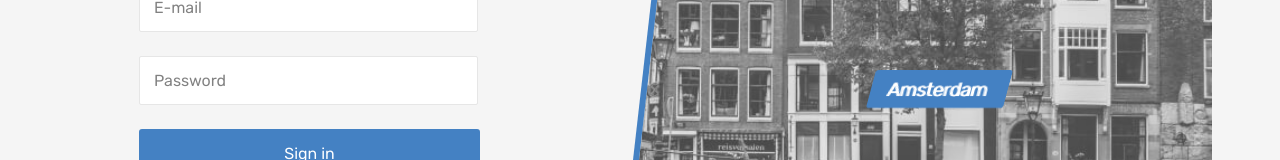
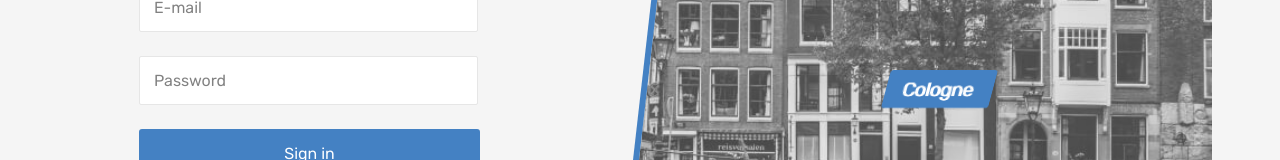
Before and after one commit to htmlacademy-react/2065357-six-cities-12, a React (Create React App) app in the folder project/: page /login in a window 1280 px wide. Shown: the part 319-479 px from the top of the page. Built offline with nearby package versions, Linux system fonts and the light colour scheme; no server answers.

Commit message:
Implement render random city on login page and city click logic

```diff
--- a/project/src/pages/login-page/login-page.tsx
+++ b/project/src/pages/login-page/login-page.tsx
@@ -1,12 +1,19 @@
-import { Navigate } from 'react-router-dom';
+import { Navigate, useNavigate } from 'react-router-dom';
 import Layout from '../../components/layout/layout';
 import LoginForm from '../../components/login-form/login-form';
-import { AppRoute } from '../../const';
+import { AppRoute, Cities } from '../../const';
+import { useAppDispatch } from '../../hooks/use-app-dispatch/use-app-dispatch';
 import { useAppSelector } from '../../hooks/use-app-selector/use-app-selector';
+import { changeCity } from '../../store/reducers/app/app';
 import { getAuthStatus } from '../../store/reducers/user/selectors';
+import { getRandomCity } from '../../utils/common';
 
 function LoginPage(): JSX.Element {
   const authorizationStatus = useAppSelector(getAuthStatus);
+  const randomCity = getRandomCity(Object.values(Cities));
+
+  const dispatch = useAppDispatch();
+  const navigate = useNavigate();
 
   if (authorizationStatus.isAuth) {
     return (
@@ -28,8 +35,17 @@ function LoginPage(): JSX.Element {
           </section>
           <section className="locations locations--login locations--current">
             <div className="locations__item">
-              <a className="locations__item-link" href="/#">
-                <span>Amsterdam</span>
+              <a
+                className="locations__item-link"
+                href="/#"
+                onClick={(evt) => {
+                  evt.preventDefault();
+
+                  dispatch(changeCity(randomCity));
+                  navigate(AppRoute.Main);
+                }}
+              >
+                <span>{randomCity}</span>
               </a>
             </div>
           </section>
--- a/project/src/utils/common.ts
+++ b/project/src/utils/common.ts
@@ -1,7 +1,19 @@
+import { Cities } from '../const';
 import { Offer } from '../types/offer';
 
 const ucFirst = (str: string): string => str[0].toUpperCase() + str.slice(1);
 
 const getOffersByCity = (city: string | undefined, offers: Offer[]): Offer[] => offers.filter((offer) => offer.city.name === city);
 
-export { ucFirst, getOffersByCity };
+const getRandomInteger = (min: number, max: number): number => {
+
+  if (Math.sign(max) === -1 || Math.sign(min) === -1 || max === min || max < min) {
+    return NaN;
+  }
+
+  return Math.floor(Math.random() * (max - min + 1)) + min;
+};
+
+const getRandomCity = (arr: Cities[]): Cities => arr[getRandomInteger(0, arr.length - 1)];
+
+export { ucFirst, getOffersByCity, getRandomCity };
```
